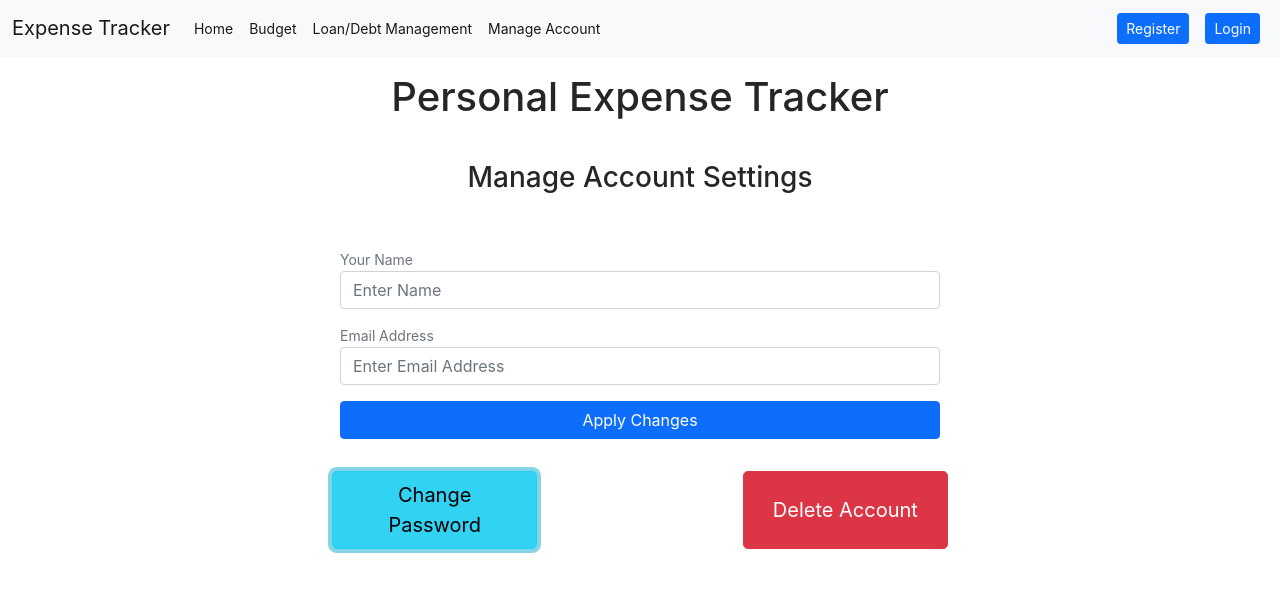
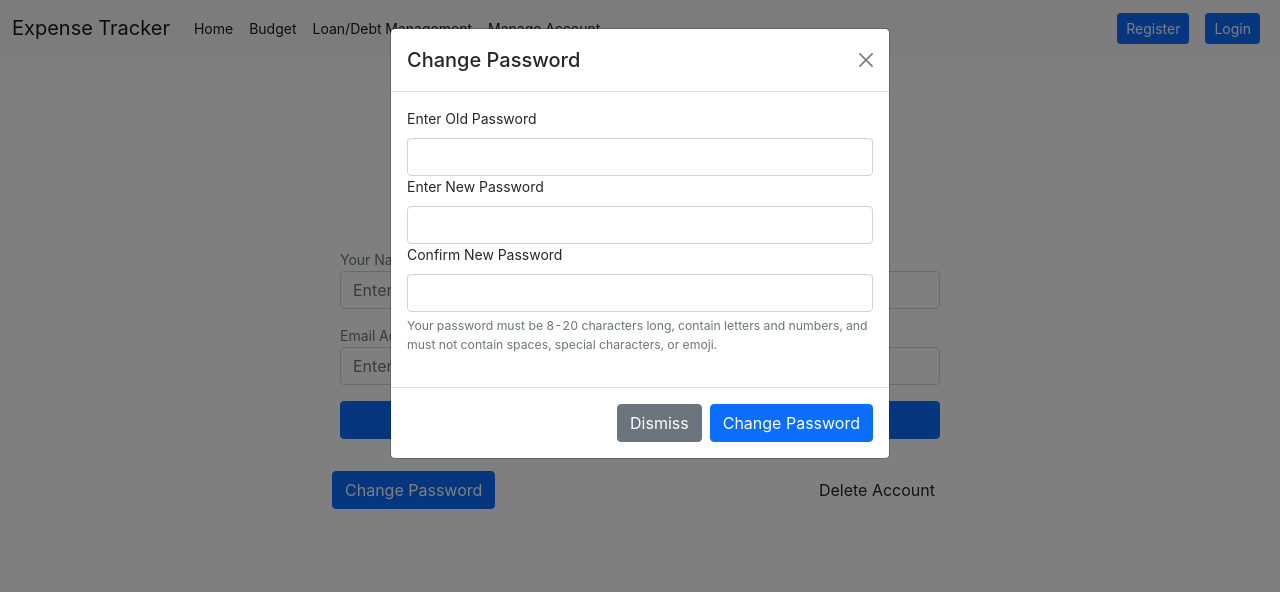
Before and after one commit to deepakyadav18/expense-tracker-app, a React (Create React App) app in the folder client/: page /manage in a window 1280 px wide. Both pictures are taken after a click on the button "Change Password". Shown: the top 592 px of the page. Built offline with nearby package versions, Linux system fonts and the light colour scheme.

Commit message:
frontend done

```diff
--- a/client/src/components/Budget.js
+++ b/client/src/components/Budget.js
@@ -1,6 +1,12 @@
 import React from 'react'
+import {useState} from 'react'
+
 
 const Budget = () => {
+    const [needs, setNeeds] = useState(50);
+    const [wants, setWants] = useState(30);
+    const [saves, setSaves] = useState(20);
+
     return (
         <div className="container">
             <h1 className="text-center my-3">Personal Expense Tracker</h1>
@@ -15,29 +21,29 @@ const Budget = () => {
                 </div>
                 <div class="d-flex justify-content-between">
                     <div class="alert alert-secondary" role="alert" style={{ width: "40%" }}>
-                        A simple secondary alert—check it out!
+                        <b>Neccesities(Spent):-</b>
                     </div>
                     <div class="alert alert-primary" role="alert"
                         style={{ width: "40%" }}>
-                        A simple primary alert—check it out!
+                        <b>Neccesities(Calculated):-</b>
                     </div>
                 </div>
                 <div class="d-flex justify-content-between">
                     <div class="alert alert-secondary" role="alert" style={{ width: "40%" }}>
-                        A simple secondary alert—check it out!
+                    <b>Wants(Saved):-</b>
                     </div>
                     <div class="alert alert-primary" role="alert"
                         style={{ width: "40%" }}>
-                        A simple primary alert—check it out!
+                        <b>Wants(Calculated):-</b>
                     </div>
                 </div>
                 <div class="d-flex justify-content-between">
                     <div class="alert alert-secondary" role="alert" style={{ width: "40%" }}>
-                        A simple secondary alert—check it out!
+                    <b>Savings(Saved):-</b>
                     </div>
                     <div class="alert alert-primary" role="alert"
                         style={{ width: "40%" }}>
-                        A simple primary alert—check it out!
+                        <b>Savings(Calculated):-</b>
                     </div>
                 </div>
 
@@ -54,15 +60,15 @@ const Budget = () => {
                                 <form class="d-flex justify-content-between">
                                     <div class="form-group">
                                         <label for="per_nes">Enter Neccesities Percentage</label>
-                                        <input type="text" class="form-control" id="per_nes" aria-describedby="emailHelp" placeholder="Enter Percentage" v />
+                                        <input value={needs} onChange={(e) => { setNeeds(e.target.value) }} type="text" class="form-control" placeholder="Enter Percentage" v />
                                     </div>
                                     <div class="form-group">
                                         <label for="per_want">Enter Wants Percentage</label>
-                                        <input type="text" class="form-control" id="per_want" aria-describedby="emailHelp" placeholder="Enter Percentage" />
+                                        <input value={wants} onChange={(e) => { setWants(e.target.value) }} type="text" class="form-control" placeholder="Enter Percentage" />
                                     </div>
                                     <div class="form-group">
-                                        <label for="(100-per_nes-per_want)">Enter Wants Percentage</label>
-                                        <input type="text" class="form-control" id="(100-per_nes-per_want)" aria-describedby="emailHelp" placeholder="Enter Percentage" />
+                                        <label for="(100-per_nes-per_want)">Enter Savings Percentage</label>
+                                        <input value={saves} onChange={(e) => { setSaves(e.target.value) }} type="text" class="form-control" placeholder="Percentage" />
                                     </div>
 
                                 </form>
@@ -70,7 +76,7 @@ const Budget = () => {
                             </div>
                             <div class="modal-footer">
                                 <button data-bs-toggle="modal" data-bs-target="#staticBackdrop" type="button" class="btn btn-secondary" data-bs-dismiss="modal">Dismiss</button>
-                                <button data-bs-toggle="modal" data-bs-target="#staticBackdrop" type="button" class="btn btn-primary">Adjust Budget</button>
+                                <button data-bs-toggle="modal" data-bs-target="#staticBackdrop" type="button" class="btn btn-primary">Save Changes</button>
                             </div>
                         </div></div> </div>
             </div>
--- a/client/src/components/Manage.js
+++ b/client/src/components/Manage.js
@@ -30,8 +30,59 @@ const Manage = () => {
                         </div>
                     </form>
                     <div class="d-flex justify-content-between my-4">
-                        <button type="button" class="btn btn-info btn-lg col-4">Change Password</button>
-                        <button type="button" class="btn btn-danger btn-lg col-4">Delete Account</button>
+                        <button type="button" class="btn btn-primary" data-bs-toggle="modal" data-bs-target="#staticBackdrop">
+                            Change Password
+                        </button>
+
+                        <div class="modal fade" id="staticBackdrop" data-bs-backdrop="static" data-bs-keyboard="false" tabindex="-1" aria-labelledby="staticBackdropLabel" aria-hidden="true">
+                            <div class="modal-dialog">
+                                <div class="modal-content">
+                                    <div class="modal-header">
+                                        <h5 class="modal-title" id="#staticBackdropLabel">Change Password</h5>
+                                        <button type="button" class="btn-close" data-bs-dismiss="modal" aria-label="Close"></button>
+                                    </div>
+                                    <div class="modal-body">
+                                        <div class="d-flex flex-column bd-highlight mb-3">
+                                            <label for="inputPassword5" className="form-label">Enter Old Password</label>
+                                            <input type="password" class="form-control" />
+                                            <label for="inputPassword5" className="form-label">Enter New Password</label>
+                                            <input type="password" class="form-control" />
+                                            <label for="inputPassword5" className="form-label">Confirm New Password</label>
+                                            <input type="password" class="form-control" />
+                                            <div className="form-text">
+                                                Your password must be 8-20 characters long, contain letters and numbers, and must not contain spaces, special characters, or emoji.
+                                            </div>
+                                        </div>
+                                    </div>
+                                    <div class="modal-footer">
+                                        <button type="button" class="btn btn-secondary" data-bs-dismiss="modal">Dismiss</button>
+                                        <button type="button" class="btn btn-primary">Change Password</button>
+                                    </div>
+                                </div>
+                            </div>
+                        </div>
+                        <button type="button" class="btn btn-dangers" data-bs-toggle="modal" data-bs-target="#staticBackdrop1">
+                            Delete Account
+                        </button>
+
+                        <div class="modal fade" id="staticBackdrop1" data-bs-backdrop="static" data-bs-keyboard="false" tabindex="-1"  aria-hidden="true">
+                            <div class="modal-dialog">
+                                <div class="modal-content">
+                                    <div class="modal-header">
+                                        <h5 class="modal-title" id="#staticBackdropLabel">Delete Account</h5>
+                                        <button type="button" class="btn-close" data-bs-dismiss="modal" aria-label="Close"></button>
+                                    </div>
+                                    <div class="modal-body">
+                                       <h4>Are you sure you want to delete your account?</h4>
+                                       <span>You will lose all your Expenses Data.</span>
+                                    </div>
+                                    <div class="modal-footer">
+                                        <button type="button" class="btn btn-secondary" data-bs-dismiss="modal">Dismiss</button>
+                                        <button type="button" class="btn btn-danger">Delete Account</button>
+                                    </div>
+                                </div>
+                            </div>
+                        </div>
                     </div>
                 </div>
 
```
